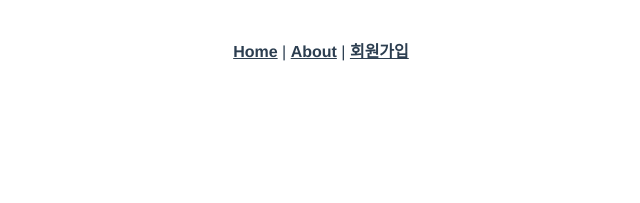
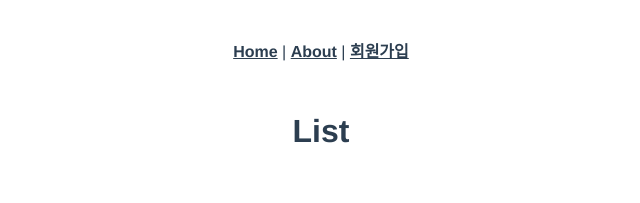
Before and after one commit to unain-dev/vue_practice, a Vue app in the folder signup_practice/: page /list in a window 1280 px wide. Shown: the top 203 px of the page, without its empty margins (319-959 px from the left). Built offline with nearby package versions, Linux system fonts and the light colour scheme.

Commit message:
Feat: List view(페이지) 추가

```diff
--- a/signup_practice/src/router/index.js
+++ b/signup_practice/src/router/index.js
@@ -2,6 +2,7 @@ import Vue from "vue";
 import VueRouter from "vue-router";
 import Home from "../views/Home.vue";
 import Signup from "../views/Signup.vue";
+import List from "../views/List.vue";
 
 Vue.use(VueRouter);
 
@@ -25,6 +26,11 @@ const routes = [
     name: "Signup",
     component: Signup,
   },
+  {
+    path: "/list",
+    name: "List",
+    component: List,
+  },
 ];
 
 const router = new VueRouter({
--- /dev/null
+++ b/signup_practice/src/views/List.vue
@@ -0,0 +1,13 @@
+<template>
+  <div>
+    <h1>List</h1>
+  </div>
+</template>
+
+<script>
+export default {
+  name: "List",
+};
+</script>
+
+<style></style>
```
